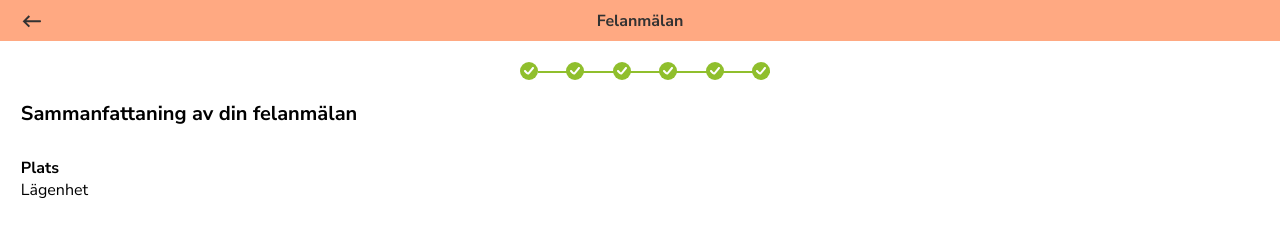
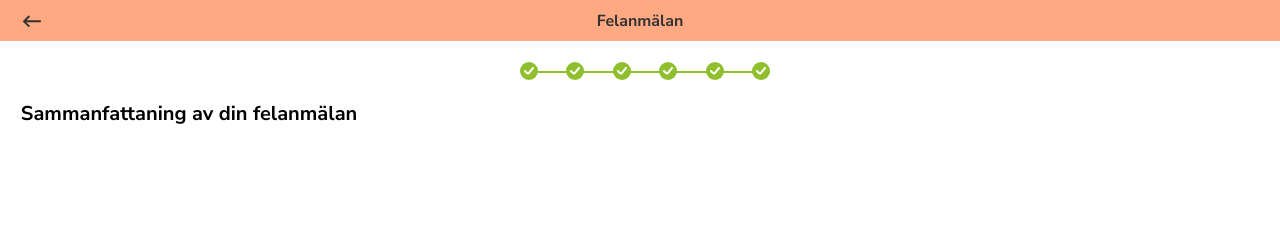
Before and after one commit to allmannyttan/felanmalan, a React (Vite) app in the folder packages/client/: page /sammanfattning in a window 1280 px wide. Shown: the top 251 px of the page. Built offline with nearby package versions, Linux system fonts and the light colour scheme; the HTML template or start-up script is replaced by a standard one.

Commit message:
chore: show info from atom in summary

```diff
--- a/packages/client/src/pages/Summary.tsx
+++ b/packages/client/src/pages/Summary.tsx
@@ -1,21 +1,44 @@
 import React from 'react'
 import styled from 'styled-components'
+import { useAtom } from 'jotai'
 import Button from '../components/Button'
 import { H1, BoldParagraph, Paragraph } from '../components/Typography'
+import { reportAtom } from '../utils/atoms'
 
 const TextSection = styled.div`
-  margin-bottom: 30px;
+  margin-bottom: 20px;
   width: 100%;
 `
 
 const Summary = () => {
+  const [completeErrorReport] = useAtom(reportAtom)
   return (
     <>
       <H1>Sammanfattaning av din felanmälan</H1>
-      <TextSection>
-        <BoldParagraph>Plats</BoldParagraph>
-        <Paragraph>Lägenhet</Paragraph>
-      </TextSection>
+      {completeErrorReport.complete.text && (
+        <TextSection>
+          <>
+            <BoldParagraph>Beskrivning av problemet</BoldParagraph>
+            <Paragraph>{completeErrorReport.complete.text}</Paragraph>
+          </>
+        </TextSection>
+      )}
+      {completeErrorReport.complete.image && (
+        <TextSection>
+          <>
+            <BoldParagraph>Bild</BoldParagraph>
+            <Paragraph>{completeErrorReport.complete.image?.name}</Paragraph>
+          </>
+        </TextSection>
+      )}
+      {completeErrorReport.complete.video && (
+        <TextSection>
+          <>
+            <BoldParagraph>Video</BoldParagraph>
+            <Paragraph>{completeErrorReport.complete.video?.name}</Paragraph>
+          </>
+        </TextSection>
+      )}
       <Button
         text="Skicka felanmälan"
         onClick={() => console.log('clicked')}
```
Also changed, not shown: 1 other file (tests, documents, lock files or other folders).
